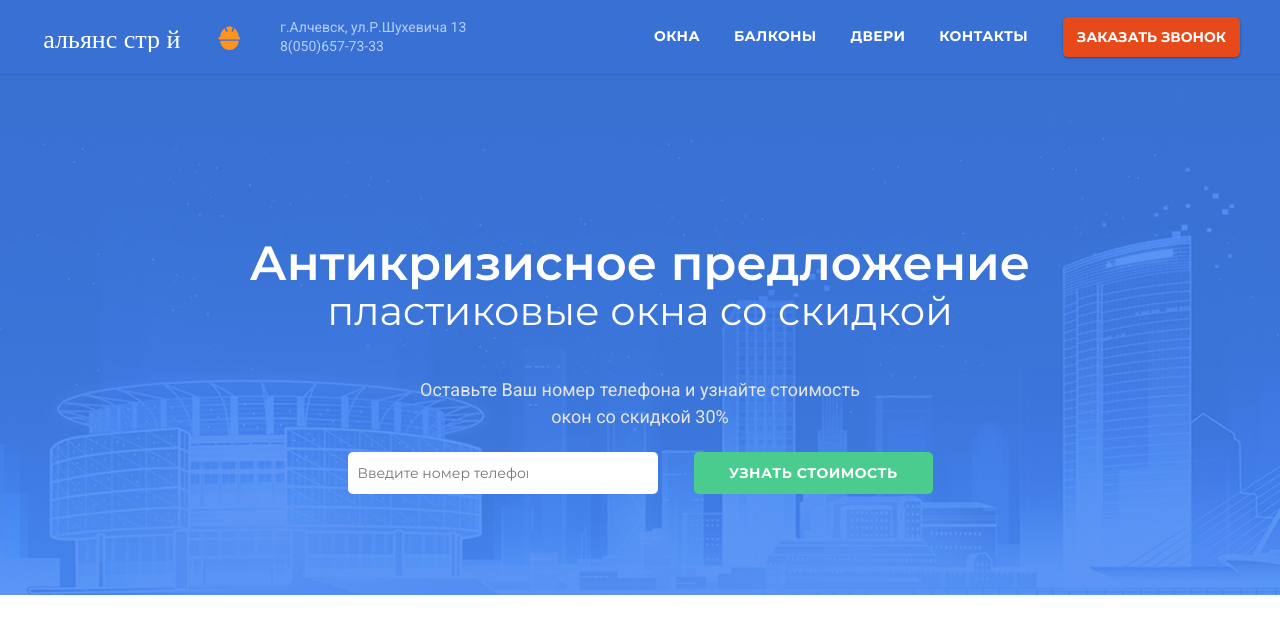
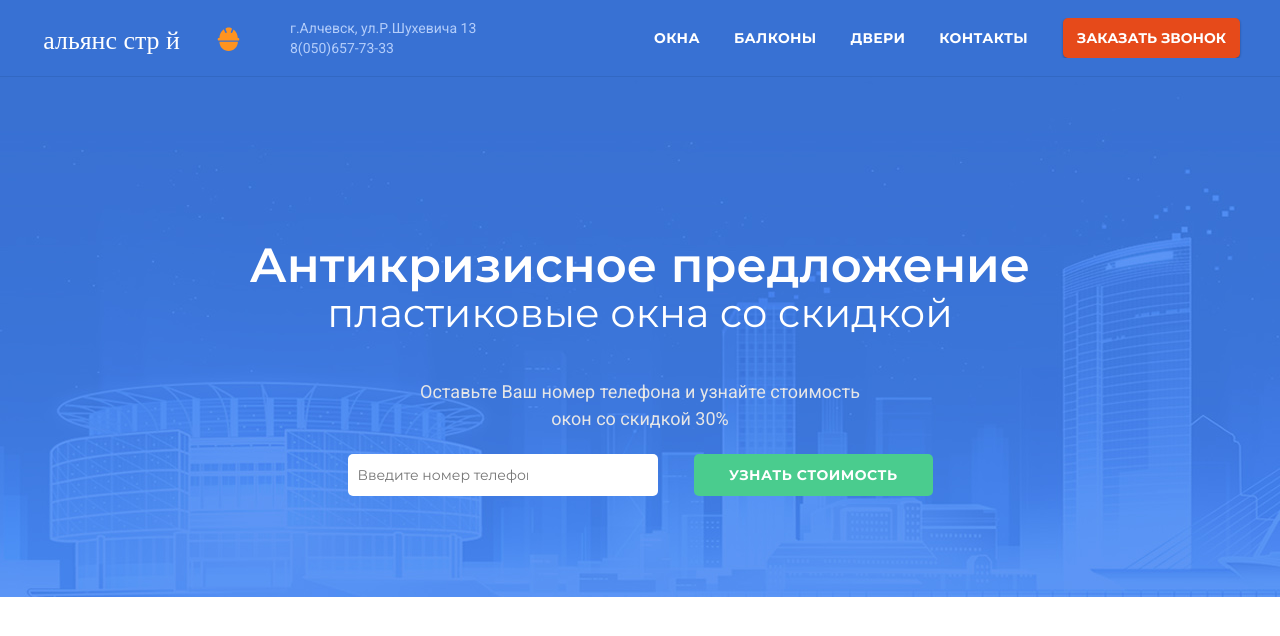
Before and after one commit to AndreyStrelcov/lending-1, a website: page app/index.html in a window 1280 px wide. Drawn offline with Linux system fonts and the light colour scheme.

Commit message:
good desktop

```diff
--- a/app/index.html
+++ b/app/index.html
@@ -12,10 +12,10 @@
 	<button class="btn-top">Вверх</button>
 	<!-- Header -->
 	<header class="header clearfix">
-		<div class="page-container">
+		<div class="page-container navbar-wrapper">
 			<div class="header-logo">
 				<a href="/" class="header-logo--link">
-					<span class="logo-link--text">Альянс Строй</span>
+					<!-- <span class="logo-link--text">Альянс Строй</span> -->
 				</a>
 			</div>
 			<div class="header-info">
@@ -23,28 +23,28 @@
 				<span class="header-info--phone">8(050)657-73-33</span>
 			</div>
 			<div class="header-btn">
-				<a href="" class="header-btn--link">Заказать звонок</a>
+				<a href="" class="btn--link">Заказать звонок</a>
 			</div>
-			<nav class="header-menu">
+			<nav class="header-nav">
 					<!-- Menu mobile -->
-				    <div class="header-menu--toggle">
-					    <span class="menu-toggle--icon"></span>
-					    <span class="menu-toggle--icon"></span>
-					    <span class="menu-toggle--icon"></span>
+				    <div class="navbar-toggle">
+					    <span class="navbar-toggle--icon"></span>
+					    <span class="navbar-toggle--icon"></span>
+					    <span class="navbar-toggle--icon"></span>
 				    </div>
 				    <!-- Menu desktop -->
-					<ul class="header-menu--navbar">
-						<li class="navbar-item--product">
-							<a href="" class="navbar-item--link">Окна</a>
+					<ul class="navbar-list">
+						<li class="navbar-list--item">
+							<a href="" class="navbar-list--link">Окна</a>
 						</li>
-						<li class="navbar-item--product">
-							<a href="" class="navbar-item--link">Балконы</a>
+						<li class="navbar-list--item">
+							<a href="" class="navbar-list--link">Балконы</a>
 						</li>
-						<li class="navbar-item--product">
-							<a href="" class="navbar-item--link">Двери</a>
+						<li class="navbar-list--item">
+							<a href="" class="navbar-list--link">Двери</a>
 						</li>
-						<li class="navbar-item--product">
-							<a href="" class="navbar-item--link">Контакты</a>
+						<li class="navbar-list--item">
+							<a href="" class="navbar-list--link">Контакты</a>
 						</li>
 					</ul>
 			</nav>
--- a/app/sass/base/_grid.scss
+++ b/app/sass/base/_grid.scss
@@ -1,9 +1,13 @@
 /* Grid*/
+/* .page-container {*/
+/* 	max-width: 1240px;*/
+/* 	margin: 0 auto;*/
+/* 	padding-right: 20px;*/
+/* 	padding-left: 20px;*/
+/* }*/
 .page-container {
 	max-width: 1240px;
 	margin: 0 auto;
-	padding-right: 20px;
-	padding-left: 20px;
 }
 .them-block {
 	padding: 85px 0 85px;
--- a/app/sass/layout/_banner.scss
+++ b/app/sass/layout/_banner.scss
@@ -15,6 +15,7 @@
 	line-height: 0.75;
 }
 .hero-cta {
+	margin-bottom: 50px;
 	color: #fff;
 		h1 {
 			font-size: $font-action;
@@ -31,7 +32,7 @@
 		}
 }
 .hero-form--wrapper {
-	margin: 50px auto;
+	margin: 0 auto;
 	max-width: 585px;
 }
 .hero-form--title {
--- a/app/sass/layout/_header.scss
+++ b/app/sass/layout/_header.scss
@@ -2,19 +2,22 @@
 .header {
   background-color: $primary-color;
   border-bottom: 1px solid $line-header;
-  /* position: fixed;*/
+  padding: 1.125em 0;
+}
+.navbar-wrapper {
+  padding: 0 20px;
+  overflow: hidden;
 }
 .header-logo {
   float: left;
-  padding: 22px 0 22px 0;
+  margin-right: 30px;
 }
 .header-logo--link {
   display: block;
   width: 220px;
-  height: 30px;
-  background-image: url("../img/logo.svg");
+  height: 40px;
+  background-image: url("../img/logo-2.svg");
   background-repeat: no-repeat;
-  /* border-right: 1px solid $line-header;*/
 }
 .logo-link--text {
   clip: rect(1px,1px,1px,1px);
@@ -26,34 +29,30 @@
 }
 .header-info {
   float: left;
-  padding: 20px 0 20px 20px;
   color: #b3cdfa;
   font-size: 14px;
+  line-height: 20px;
 }
 .header-info--city,.header-info--phone {
   display: block;
 }
-.header-info--phone {
-  padding-top: 5px;
-}
 /* Menu*/
-.header-menu {
+.header-nav {
   float: right;
   margin-right: 20px;
 }
-.navbar-item--product {
+.navbar-list--item {
+  line-height: 39px;
   display: inline-block;
   padding: 0 15px;
     &:hover {border-bottom: 3px solid $green;}
-  height: 74px;
 }
-.navbar-item--link {
+.navbar-list--link {
   font-family: $font-primary;
   font-weight: $bold;
   letter-spacing: 0.025em;
   font-size: 14px;
   color: #fff;
-  line-height: 72px;
     &:hover { color: $white-hidden;}
 }
 /* Button top*/
@@ -79,25 +78,25 @@
     &:hover {background-color: $hover-btn;}
   -webkit-border-radius: 5px;
           border-radius: 5px;
-  margin-top: 17px;
+  /* margin-top: 17px;*/
   cursor: pointer;
   -webkit-box-shadow: 0 1px 3px 0 rgba(0,0,0,.12),0 1px 2px 0 rgba(0,0,0,.24);
           box-shadow: 0 1px 3px 0 rgba(0,0,0,.12),0 1px 2px 0 rgba(0,0,0,.24);
 }
-.header-btn--link {
+.btn--link {
   color: #fff;
   font-family: $font-primary;
   font-weight: $bold;
   font-size: 14px;
 }
 /*Toggle*/
-.header-menu--toggle {
+.navbar-toggle {
   display: none;
   width: 22px;
   height: 14px;
   position: relative;
   cursor: pointer;
-  .menu-toggle--icon {
+  .navbar-toggle--icon {
     display: block;
     position: absolute;
     height: 2px;
```
Also changed, not shown: app/css/main.css, app/img/logo-2.svg (added), app/img/logo.svg (deleted).
